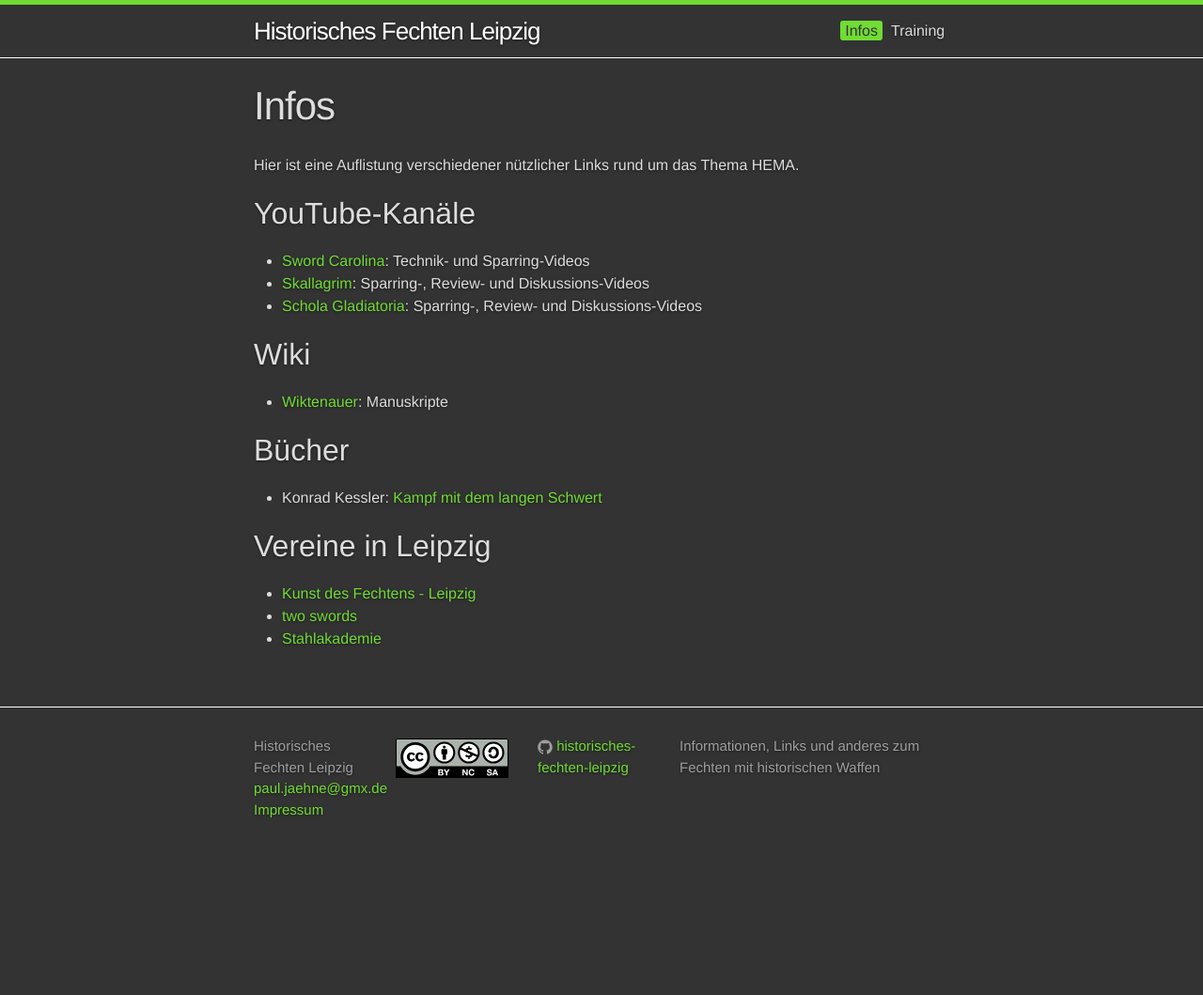
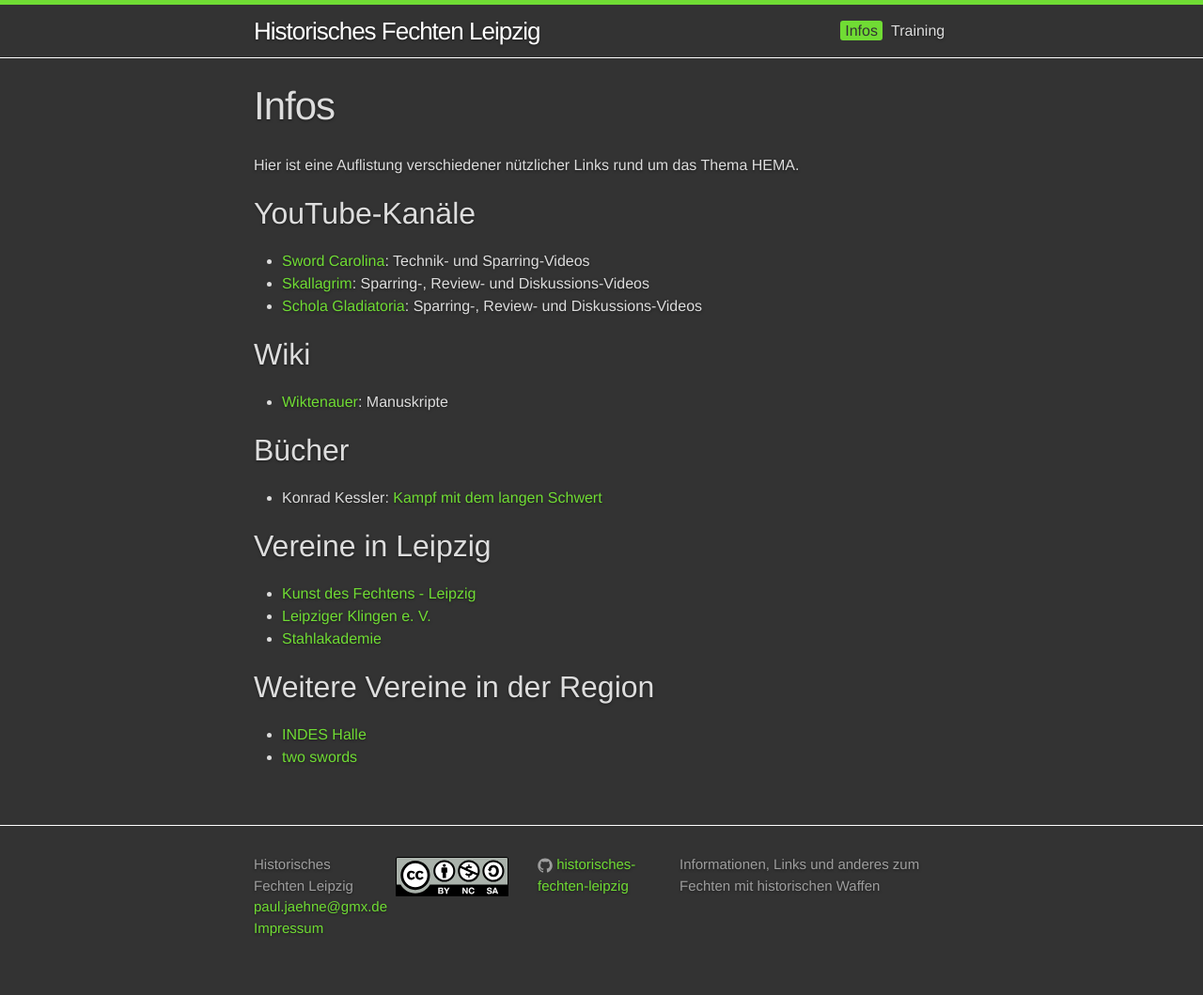
Before and after one commit to historisches-fechten-leipzig/historisches-fechten-leipzig.github.io, a Jekyll site: the page built from infos.md, in a window 1280 px wide. Shown: the whole page at 94% size. Built offline with Jekyll 4.4.1, drawn with Linux system fonts in a browser that asks for light colours; before the commit the page ends 933 px from its top, so only the background shows below that.

Commit message:
Update infos

```diff
--- a/infos.md
+++ b/infos.md
@@ -24,5 +24,10 @@
 ## Vereine in Leipzig
 
 - [Kunst des Fechtens - Leipzig](http://www.historical-weapons-combat.de/index.php/kdf-leipzig.html)
+- [Leipziger Klingen e. V.](https://leipziger-klingen.de/)
+- [Stahlakademie](http://www.stahlakademie.net/)
+
+## Weitere Vereine in der Region
+
+- [INDES Halle](https://www.indes-fechtkuenste.de/)
 - [two swords](https://twoswords.wordpress.com/)
-- [Stahlakademie](http://www.stahlakademie.net/)
```
